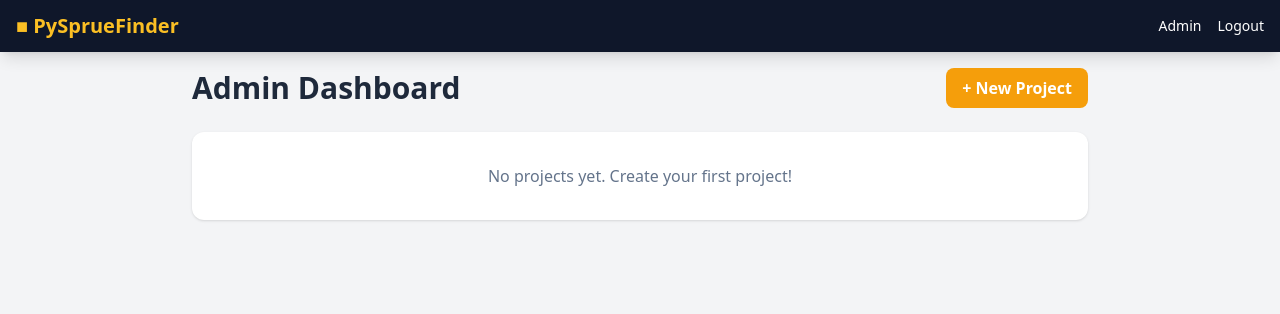
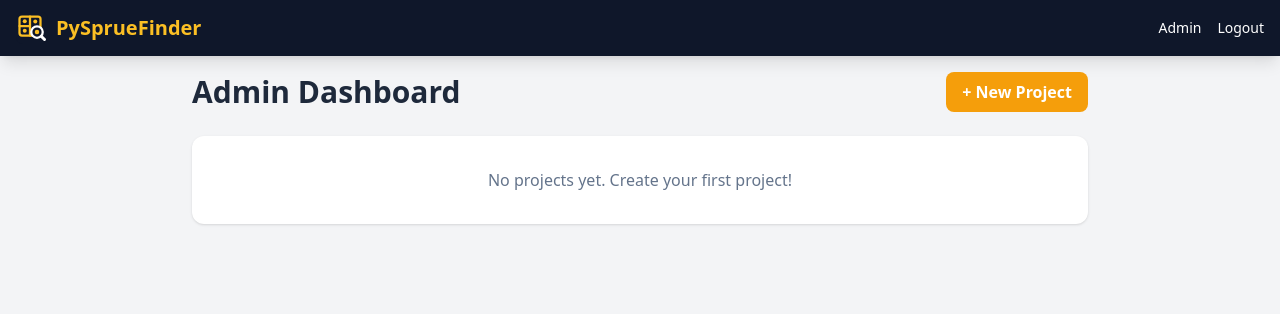
Before and after one commit to oxivanisher/PySprueFinder, a FastAPI app: page /admin/ in a window 1280 px wide. Shown: the top 314 px of the page. Run offline with FastAPI, Linux system fonts and the light colour scheme; the visitor is signed in with stand-in values (Sample User, id 1); data that the repository does not hold is empty; some libraries are stand-ins or nearby versions.

Commit message:
Show the app icon in the navbar
Co-Authored-By: Claude Opus 5.5 <noreply@anthropic.com>

```diff
--- a/app/templates/base.html
+++ b/app/templates/base.html
@@ -26,8 +26,9 @@
 
   <nav class="bg-slate-900 text-white shadow-lg">
     <div class="max-w-screen-2xl mx-auto px-4 py-3 flex items-center justify-between">
-      <a href="/" class="text-xl font-bold text-amber-400 hover:text-amber-300">
-        &#9632; PySprueFinder
+      <a href="/" class="flex items-center gap-2 text-xl font-bold text-amber-400 hover:text-amber-300">
+        <img src="/static/img/favicon.svg?v={{ git_hash }}" alt="" class="w-8 h-8">
+        PySprueFinder
       </a>
       <div class="flex items-center gap-4 text-sm">
         {% if request.session.get('is_admin') %}
```
